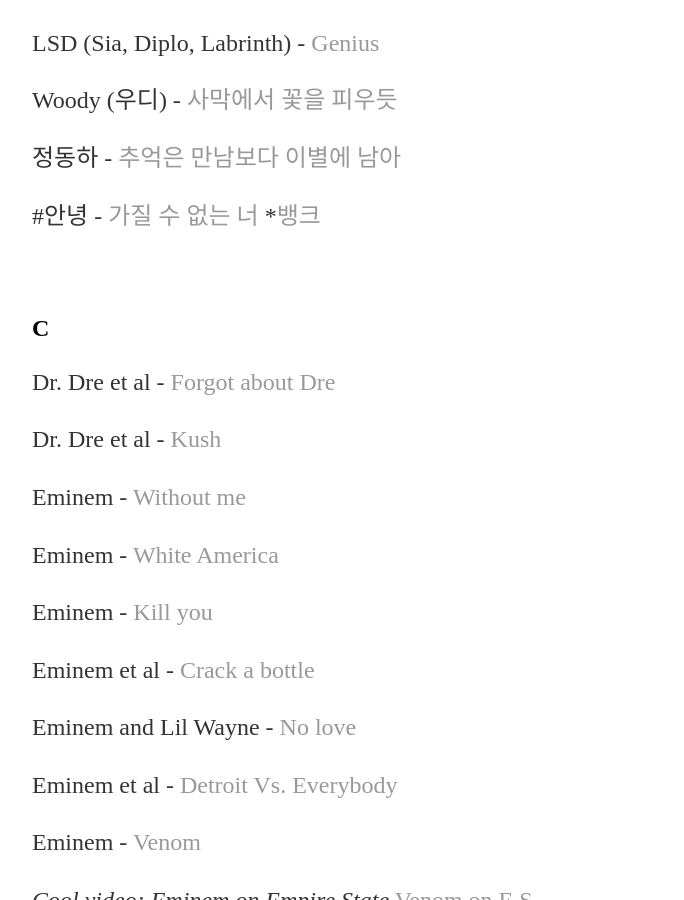
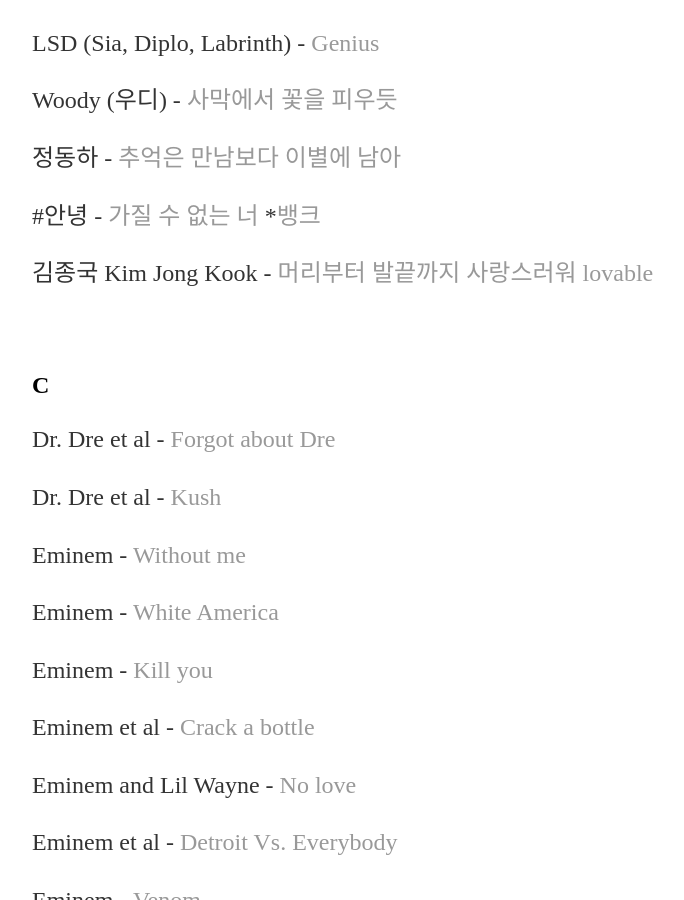
Before and after one commit to yjkweon24/yjkweon24.github.io, a Jekyll site: the page built from _posts/2018-10-23-songs-that-i-love.md, in a window 1280 px wide and 900 px high, scrolled down 15889 px. Shown: the whole window, without its empty margins (160-844 px from the left). Built offline with Jekyll 4.4.1, drawn with Linux system fonts in a browser that asks for light colours.

Commit message:
Update 2018-10-23-songs-that-i-love.md

```diff
--- a/_posts/2018-10-23-songs-that-i-love.md
+++ b/_posts/2018-10-23-songs-that-i-love.md
@@ -554,6 +554,7 @@
 #안녕 - [가질 수 없는 너](https://youtu.be/M53DVF42a2k?si=FXIUulMwmqRQmaZg)
 *[뱅크](https://youtu.be/ZUOeXXAS7r4?si=VvxiZbnxfzR7f0XW)
 
+김종국 Kim Jong Kook -  [머리부터 발끝까지 사랑스러워 lovable](https://youtu.be/SjIFIoMRaYY?si=6umE6wUzyTO0jyAT)
 
 <br>
 
```
